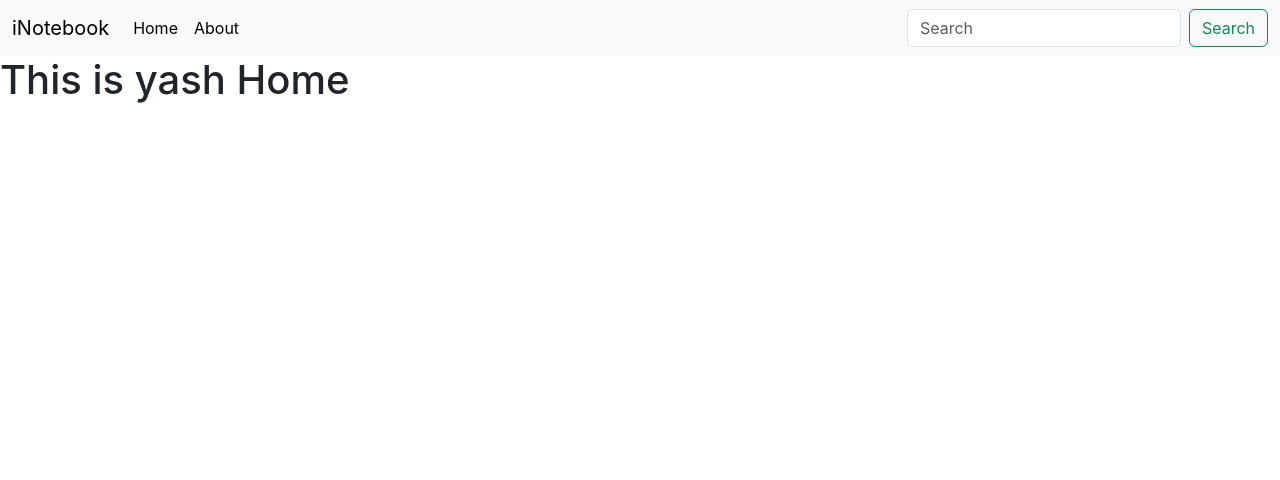
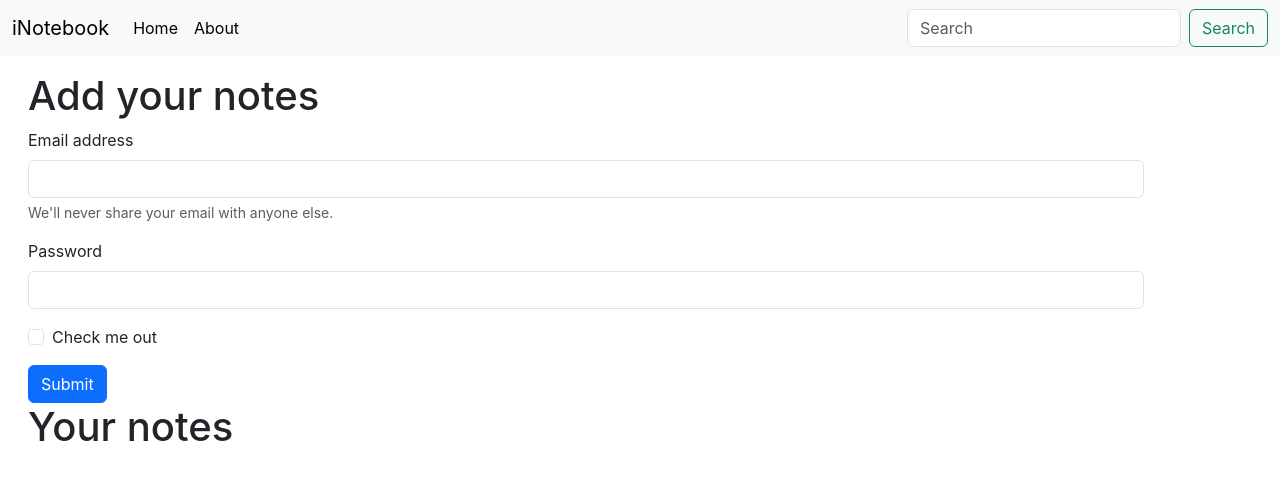
Before and after one commit to Yash-gupta-3732/inotebook, a React (Create React App) app in the folder inotebook/: page / in a window 1280 px wide. Shown: the top 480 px of the page. Built offline with nearby package versions, Linux system fonts and the light colour scheme.

Commit message:
added form from bootstrap

```diff
--- a/inotebook/src/Components/Home.js
+++ b/inotebook/src/Components/Home.js
@@ -1,12 +1,31 @@
 import React from 'react'
-import { useContext } from 'react'
-import noteContext from '../Context/notes/noteContext'
+// import { useContext } from 'react'
+// import noteContext from '../Context/notes/noteContext'
 
 const Home = () => {
-  const a = useContext(noteContext)
+
   return (
     <div>
-      <h1>This is {a.name} Home</h1>
+      <div className='container mx-3 my-3'>
+        <h1>Add your notes</h1>
+        <form>
+          <div className="mb-3">
+            <label for="exampleInputEmail1" className="form-label">Email address</label>
+            <input type="email" className="form-control" id="exampleInputEmail1" aria-describedby="emailHelp" />
+            <div id="emailHelp" className="form-text">We'll never share your email with anyone else.</div>
+          </div>
+          <div className="mb-3">
+            <label for="exampleInputPassword1" className="form-label">Password</label>
+            <input type="password" className="form-control" id="exampleInputPassword1" />
+          </div>
+          <div className="mb-3 form-check">
+            <input type="checkbox" className="form-check-input" id="exampleCheck1" />
+            <label className="form-check-label" for="exampleCheck1">Check me out</label>
+          </div>
+          <button type="submit" className="btn btn-primary">Submit</button>
+        </form>
+        <h1>Your notes</h1>
+      </div>
     </div>
   )
 }
```
